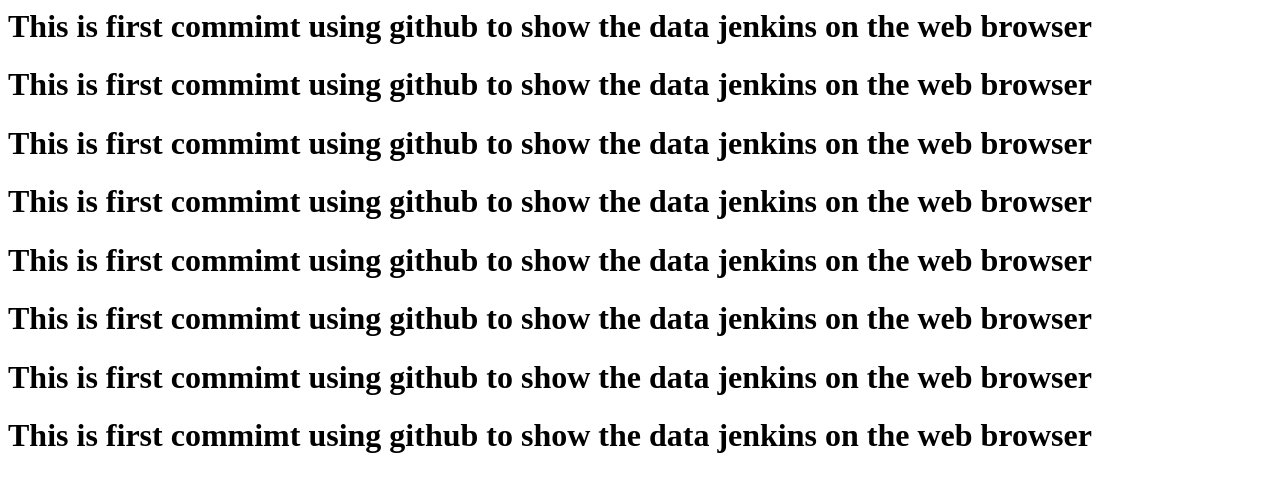
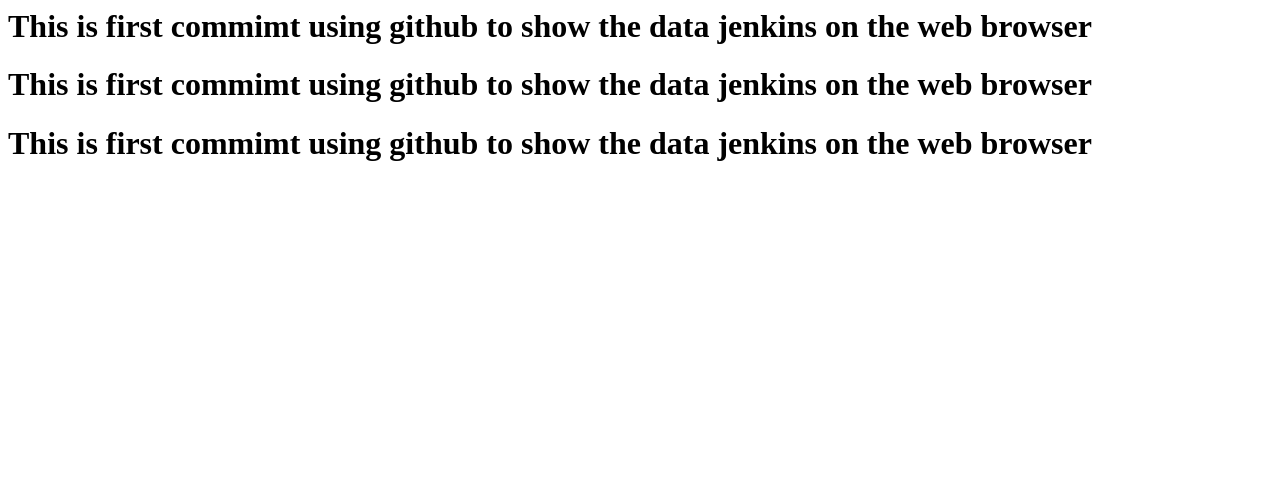
Before and after one commit to umeshtyagi829/jenkins-github, a plain HTML site: page index.html in a window 1280 px wide. Drawn offline with Linux system fonts and the light colour scheme.

Commit message:
Update index.html

```diff
--- a/index.html
+++ b/index.html
@@ -1,8 +1,3 @@
 <h1>This is first commimt using github to show the data jenkins on the web browser</h1>
 <h1>This is first commimt using github to show the data jenkins on the web browser</h1>
 <h1>This is first commimt using github to show the data jenkins on the web browser</h1>
-<h1>This is first commimt using github to show the data jenkins on the web browser</h1>
-<h1>This is first commimt using github to show the data jenkins on the web browser</h1>
-<h1>This is first commimt using github to show the data jenkins on the web browser</h1>
-<h1>This is first commimt using github to show the data jenkins on the web browser</h1>
-<h1>This is first commimt using github to show the data jenkins on the web browser</h1>
```
